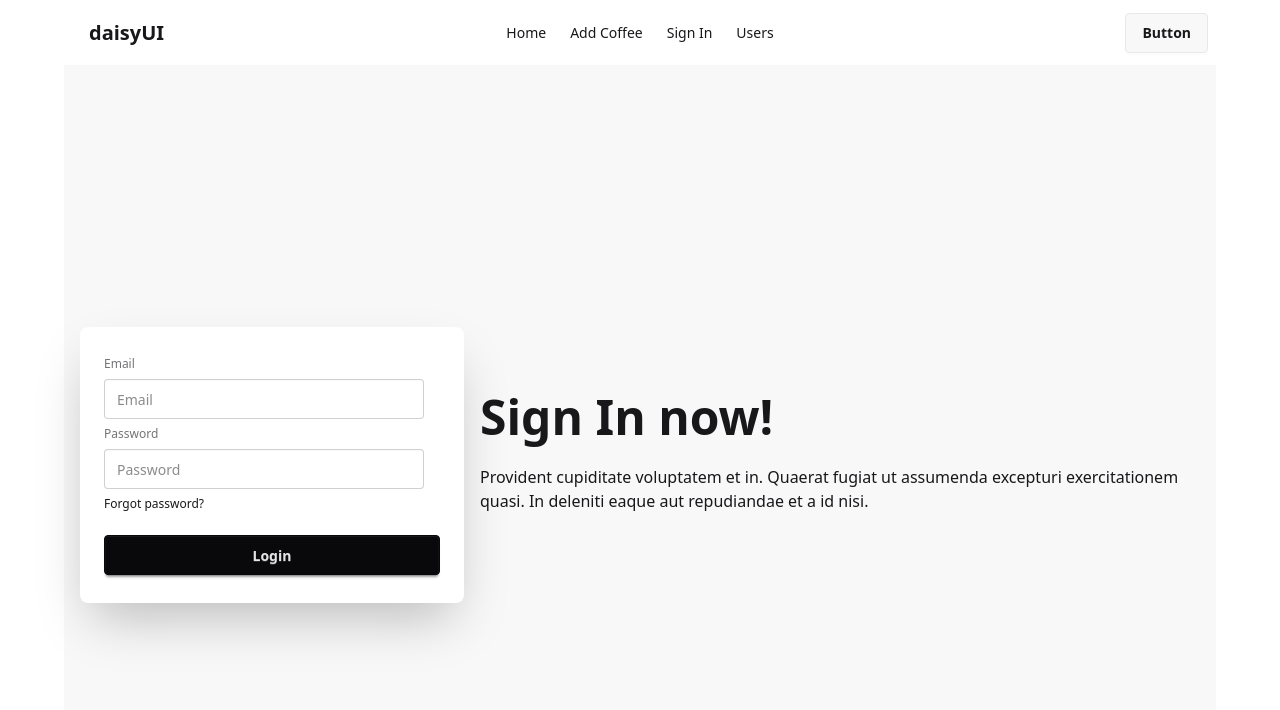
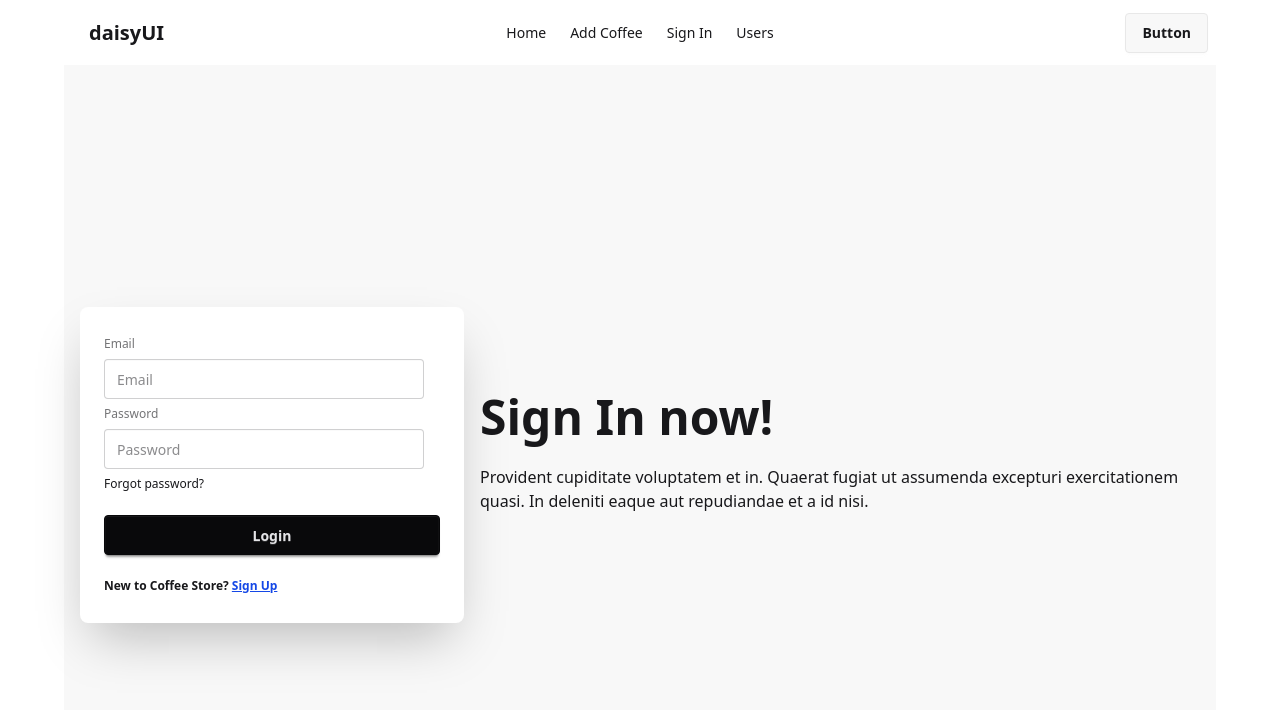
Before and after one commit to emonShimoul/coffee-store-react-client, a React (Vite) app: page /signin in a window 1280 px wide. Shown: the top 710 px of the page. Built offline with nearby package versions, Linux system fonts and the light colour scheme.

Commit message:
update user login info after successful login

```diff
--- a/src/components/SignIn.jsx
+++ b/src/components/SignIn.jsx
@@ -1,5 +1,6 @@
 import { useContext } from "react";
 import { AuthContext } from "../providers/AuthProvider";
+import { Link } from "react-router-dom";
 
 const SignIn = () => {
   const { signInUser } = useContext(AuthContext);
@@ -13,6 +14,22 @@ const SignIn = () => {
     signInUser(email, password)
       .then((result) => {
         console.log(result.user);
+
+        // update the last login time
+        const lastSignInTime = result?.user?.metadata?.lastSignInTime;
+        const loginInfo = { email, lastSignInTime };
+
+        fetch(`http://localhost:5000/users`, {
+          method: "PATCH",
+          headers: {
+            "content-type": "application/json",
+          },
+          body: JSON.stringify(loginInfo),
+        })
+          .then((res) => res.json())
+          .then((data) => {
+            console.log("Sign in data updated in the db", data);
+          });
       })
       .catch((error) => {
         console.log(error);
@@ -51,6 +68,12 @@ const SignIn = () => {
                 <a className="link link-hover">Forgot password?</a>
               </div>
               <button className="btn btn-neutral mt-4">Login</button>
+              <p className="mt-4 font-semibold">
+                New to Coffee Store?{" "}
+                <Link to="/signup" className="underline text-blue-700">
+                  Sign Up
+                </Link>
+              </p>
             </form>
           </div>
         </div>
--- a/src/components/Users.jsx
+++ b/src/components/Users.jsx
@@ -50,6 +50,7 @@ const Users = () => {
               <th>Name</th>
               <th>Email</th>
               <th>Created At</th>
+              <th>Last Login At</th>
               <th>Action</th>
             </tr>
           </thead>
@@ -61,6 +62,7 @@ const Users = () => {
                 <td>{user.name}</td>
                 <td>{user.email}</td>
                 <td>{user.createdAt}</td>
+                <td>{user.lastSignInTime}</td>
                 <td>
                   <button className="btn">E</button>
                   <button
```
